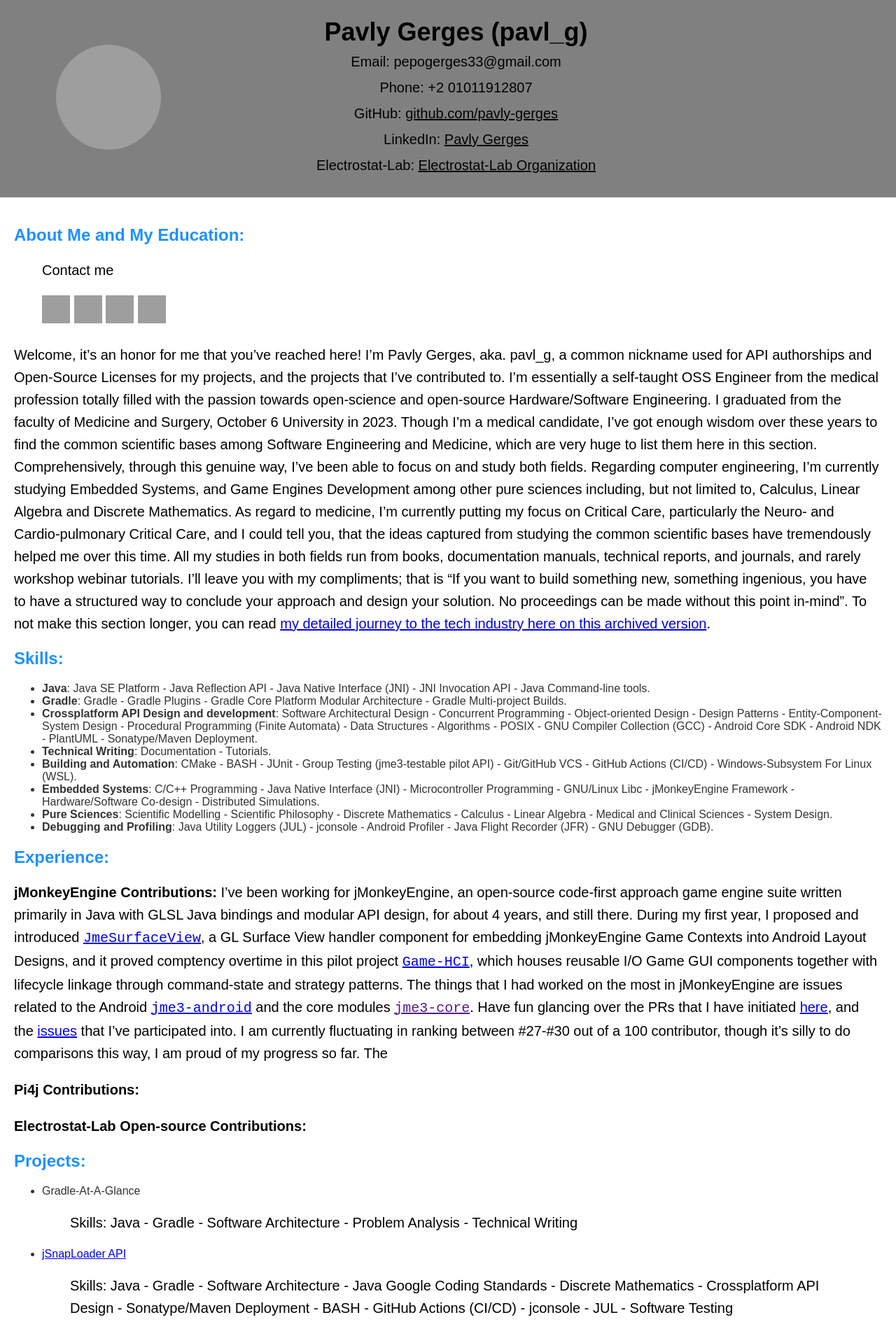
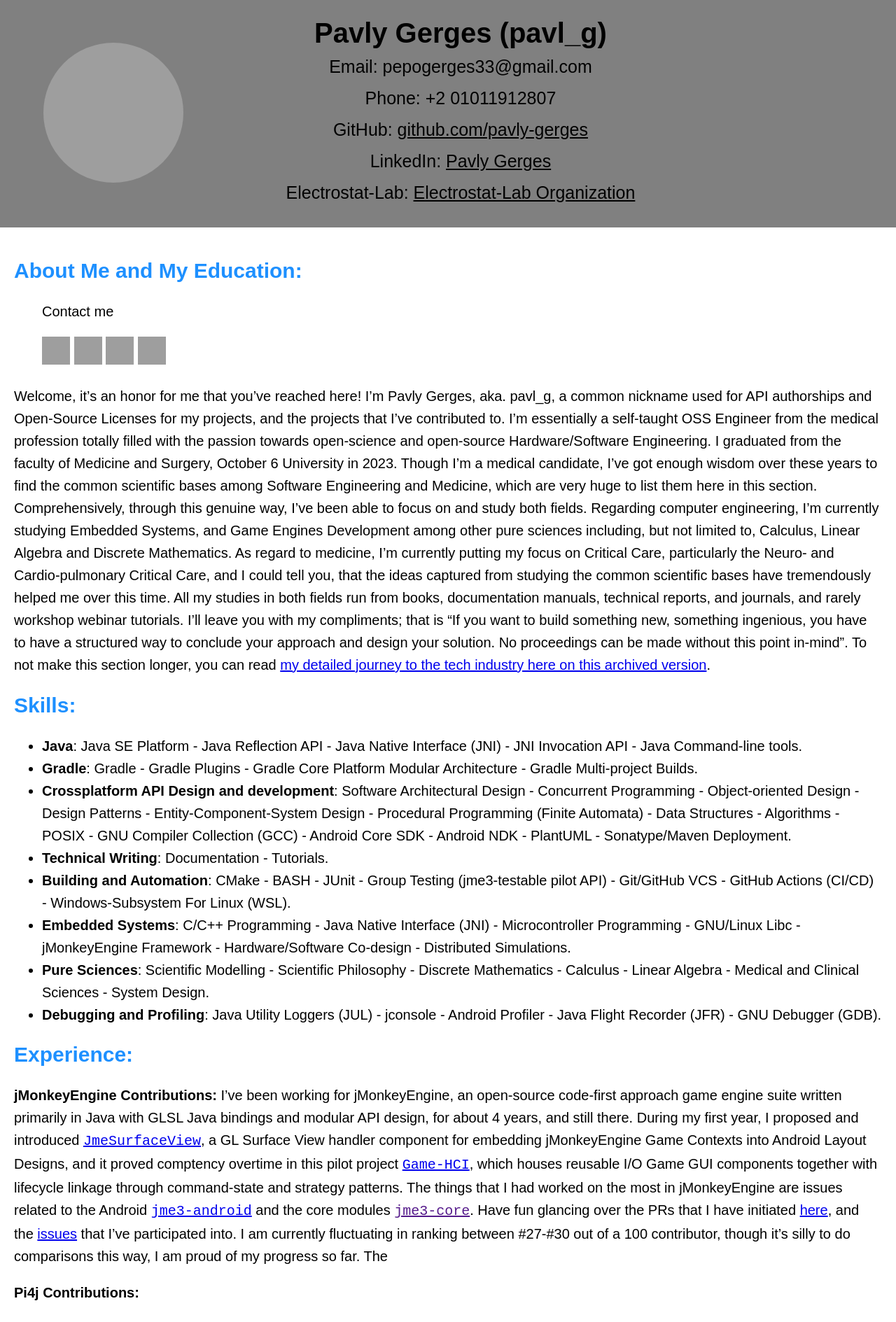
Before and after one commit to pavly-gerges/pavly-gerges, a Jekyll site: the page built from resume/index.md, in a window 1280 px wide. Shown: the top 1889 px of the page at 70% size. Built offline with Jekyll 4.4.1, drawn with Linux system fonts in a browser that asks for light colours; our own code applies the rules of GitHub Pages for plain Markdown files; grey boxes are pictures that could not be loaded.

Commit message:
Update default.html: CSS arrtibutes optimizations

```diff
--- a/resume/_layouts/default.html
+++ b/resume/_layouts/default.html
@@ -19,21 +19,20 @@
         }
         header h1 {
             margin: 0;
-            font-size: 36px;
-
+            font-size: 40px;
             color: black;
         }
         header p {
             margin: 5px 0;
-            font-size: 20px;
+            font-size: 25px;
             color: black;
         }
 	header a {
 	    color: black;
 	}
         .avatar {
-            width: 150px;
-            height: 150px;
+            width: 200px;
+            height: 200px;
             border-radius: 50%;
             top: 10px;
             left: calc(50% - 50px);
@@ -43,7 +42,7 @@
         }
         h2 {
             color: #1e90ff;
-            font-size: 24px;
+            font-size: 30px;
         }
         p {
             color: black;
@@ -74,6 +73,16 @@
         table, th, td {
             border: none;
         }
+	blockquote {
+	    color: black;
+            font-size: 15px;
+            line-height: 1.6;
+	}
+	ul, ol, li {
+            color: black;
+            font-size: 20px;
+            line-height: 1.6;
+	}
     </style>
 </head>
 <body>
```
